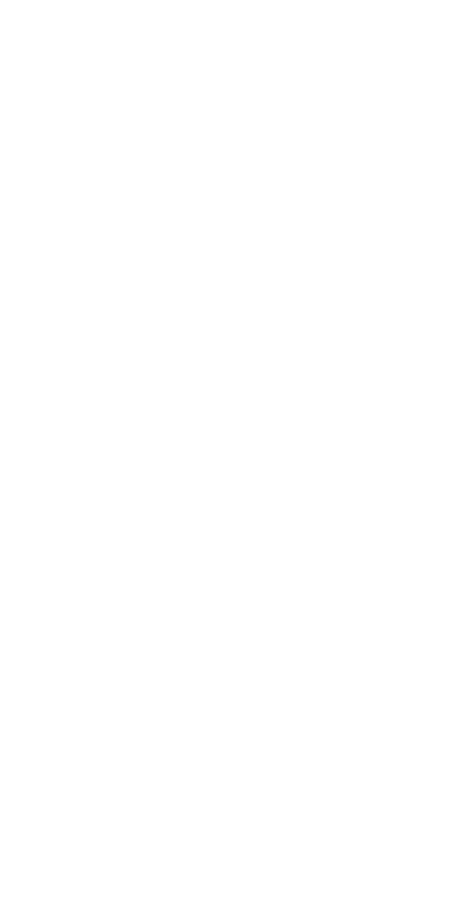
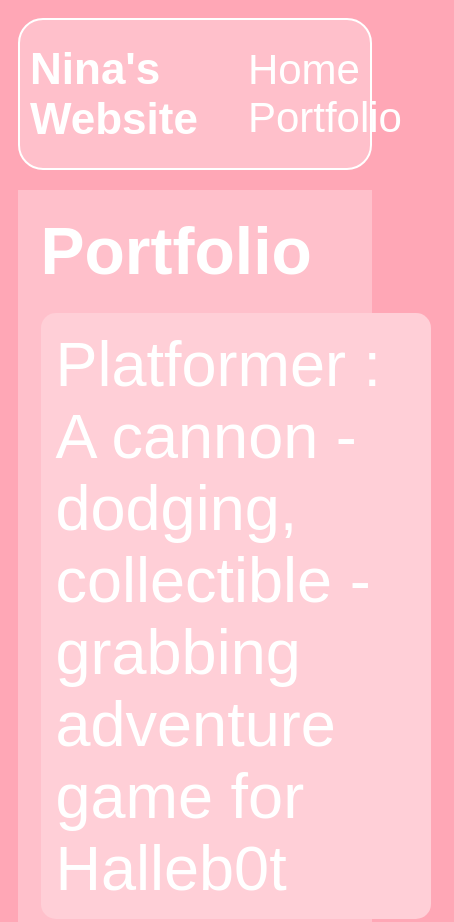
Before and after one commit to NinaM09/NinaM09.github.io, a plain HTML site: page portfolio.html in a window 390 px wide. Shown: the top 922 px of the page, 454 px wide, since content can reach past the window. Before the commit the page ends 844 px from the top, so only its background shows below. Drawn offline with Linux system fonts and the light colour scheme.

Commit message:
add portfolio.html file

```diff
--- a/portfolio.html
+++ b/portfolio.html
@@ -0,0 +1,40 @@
+<!DOCTYPE HTML>
+<html>
+
+<head>
+    <title> Nina's Wesbsite </title>
+    <link rel="stylesheet" href="style.css">
+</head>
+
+<body>
+    <div id="all-contents">
+        <div id="all-contents">
+            <nav>
+                <h1>Nina's Website</h1>
+                <ul id="nav-ul">
+                    <li class="nav-li">
+                        <a class="nav-a" href="index.html">Home</a>
+                    </li>
+                    <li class="nav-li">
+                        <a class="nav-a" href="portfolio.html">Portfolio</a>
+                    </li>
+                </ul>
+            </nav>
+            <main>
+                <div class="content">
+                    <h1>Portfolio</h1>
+                    <ul id="portfolio">
+                        <li><a href="projects/platformer/">Platformer : A cannon - dodging, collectible - grabbing
+                                adventure game for Halleb0t</a></li>
+                        <li><a href="projects/bouncing-box/">Bouncing Box : A project that gives you a taste of game
+                                development on the web </a></li>
+                        <li><a href="projects/circularity/">Circularity : A motion poem using random number generation
+                                and velocity applied to circle shapes...</a></li>
+                    </ul>
+                </div>
+            </main>
+        </div>
+    </div>
+</body>
+
+</html>
--- a/style.css
+++ b/style.css
@@ -73,3 +73,78 @@ h2,
 h3 {
     margin: 0px;
 }
+
+/* portfolio styles */
+.content h1 {
+    color: rgb(255, 255, 255);
+}
+
+#portfolio {
+    list-style-type: none;
+    padding-left: 0;
+}
+
+#portfolio li {
+    background: rgb(255, 207, 215);
+    padding: 10px;
+    border-radius: 10px;
+    margin-bottom: 10px;
+}
+
+#portfolio li:hover {
+    background: #ffffff;
+}
+
+#portfolio a {
+    text-decoration: none;
+    color: #ffffff;
+}
+            /* responsive web design */
+            @media screen and (min-width: 120px) and (max-width: 1080px) {
+                main {
+                  height: 100ch;
+                  zoom: 1.5;
+                  display: grid;
+                }
+
+                h1 {
+                  font-size: 44px;
+                }
+
+                h2 {
+                  font-size: 42px;
+                }
+
+                h3 {
+                  font-size: 36px;
+                }
+
+                #all-contents {
+                  height: 100ch;
+                  margin: none;
+                }
+
+                a {
+                  font-size: 42px;
+                }
+
+                .sidebar {
+                  margin-right: 0px;
+                  justify-content: center;
+                  align-items: center;
+                }
+
+                .sidebar-img {
+                  width: 100%;
+                }
+
+                p,
+                li {
+                  font-size: 24px;
+                }
+
+                .content {
+                  align-content: center;
+                  justify-content: center;
+                }
+            }
```
Also changed, not shown: index.html (+3 -3 lines).
